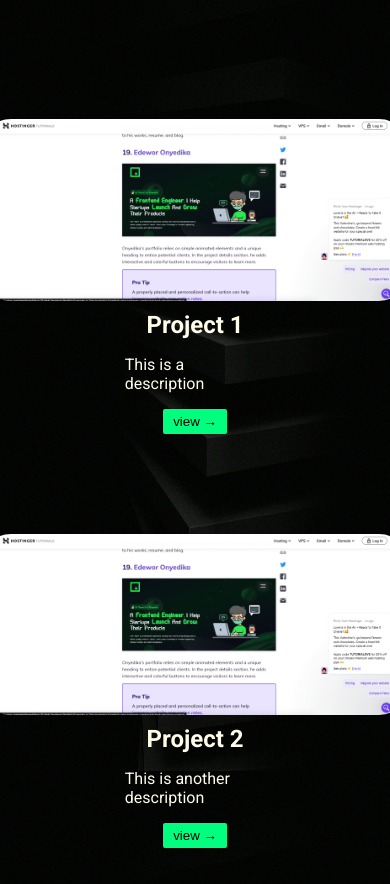
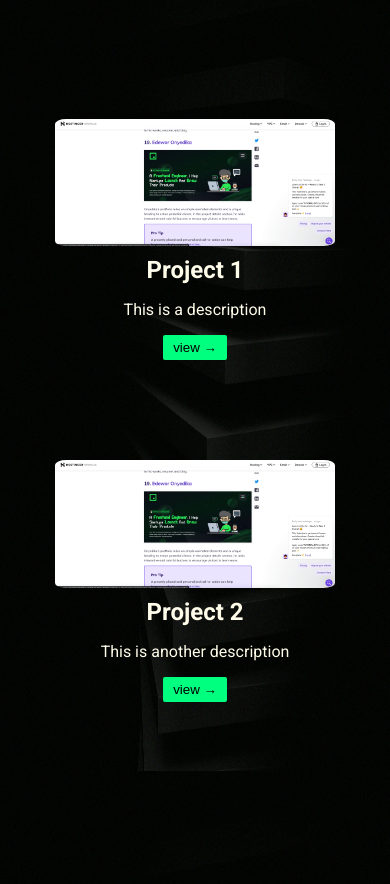
Before and after one commit to jurentie/portfolio, a React (Create React App) app: page /about in a window 390 px wide. Shown: the part 2605-3489 px from the top of the page. Built offline with nearby package versions, Linux system fonts and the light colour scheme.

Commit message:
modified projects page

```diff
--- a/src/components/utility/Card.css
+++ b/src/components/utility/Card.css
@@ -21,8 +21,9 @@
 }
 
 .Card img {
-    max-width: 400px;
+    width: 400px;
     border-radius: 4%;
+    max-width:200%;
 }
 
 .Card .content {
@@ -50,7 +51,12 @@
         max-width:80%;
     }
 
+    .Card .content {
+        width:100%;
+    }
+
     .Card h2 {
         margin-top:10px;
     }
+
 }
```
